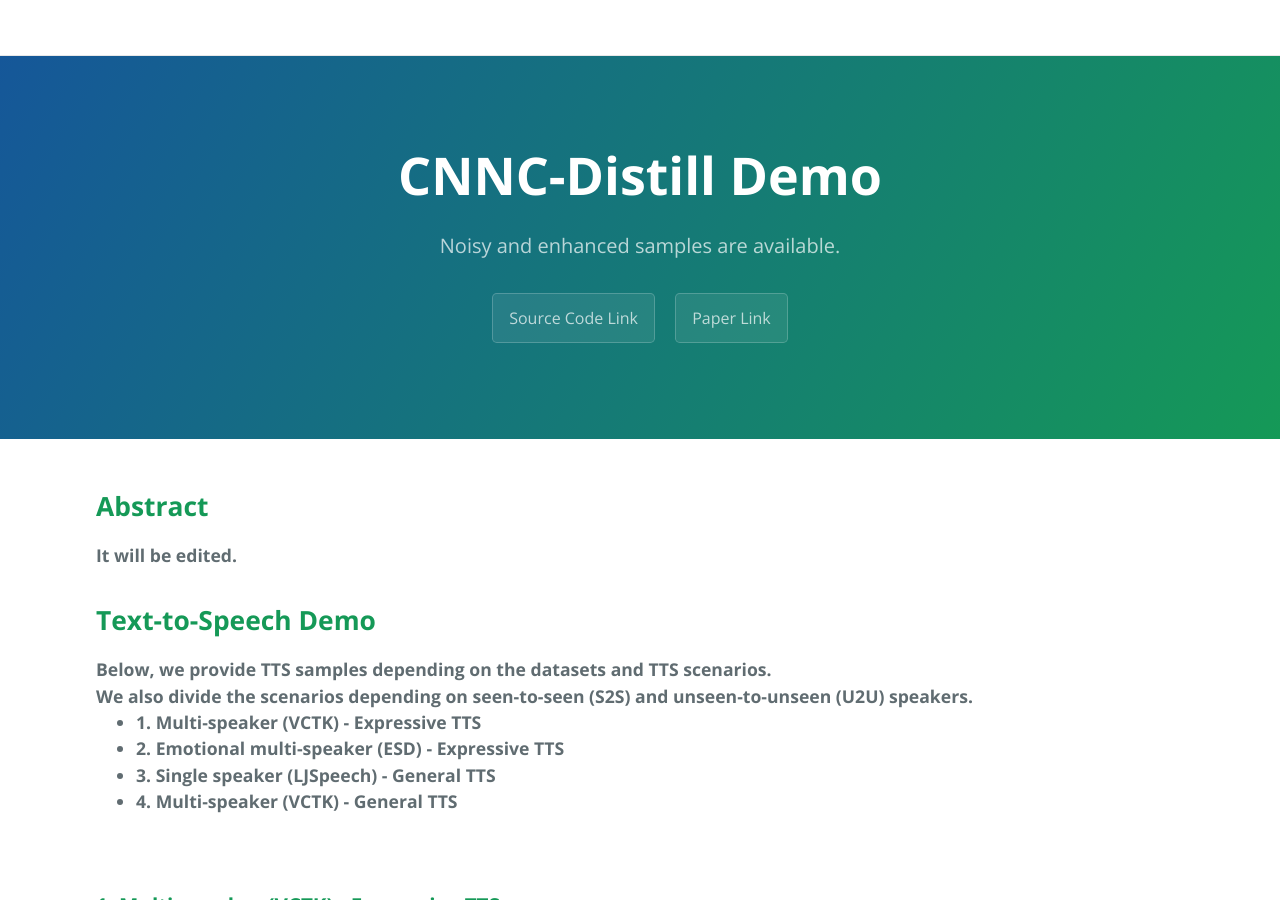
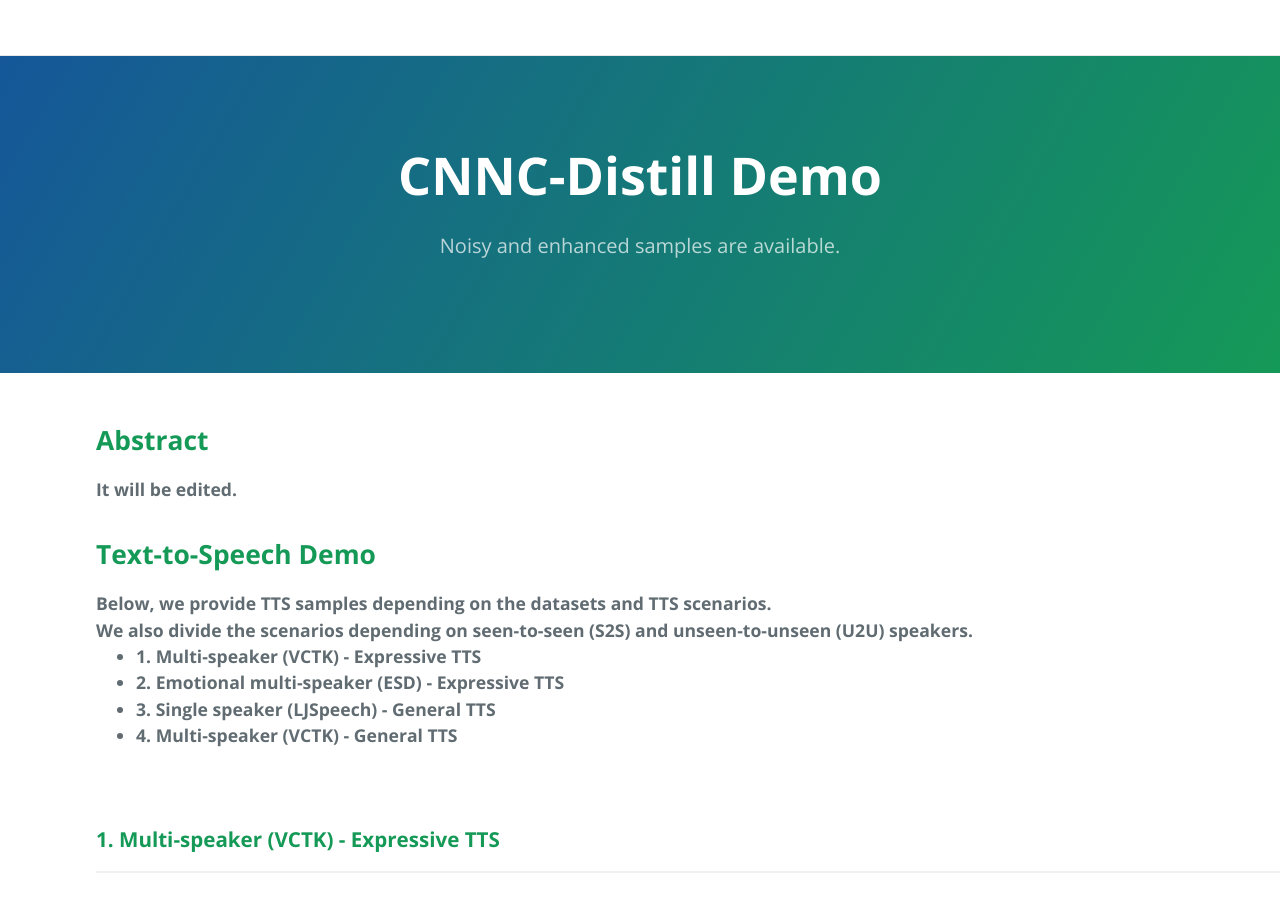
Before and after one commit to winddori2002/CNNC-Distill.github.io, a Jekyll site: the page built from index.md, in a window 1280 px wide and 900 px high. Built offline with Jekyll 4.4.1, drawn with Linux system fonts in a browser that asks for light colours.

Commit message:
Update default.html

```diff
--- a/_layouts/default.html
+++ b/_layouts/default.html
@@ -113,8 +113,8 @@
             <h1 class="project-name">{{ page-title }}</h1>
             <h2 class="project-tagline">{{ page-tagline }}</h2>
             {% if page.layout == 'home' and site.github.is_project_page %}
-            <a href="https://github.com/winddori2002" class="btn">Source Code Link</a>
-            <a href="https://github.com/winddori2002" class="btn">Paper Link</a>
+<!--             <a href="https://github.com/winddori2002" class="btn">Source Code Link</a>
+            <a href="https://github.com/winddori2002" class="btn">Paper Link</a> -->
             {% if site.show_downloads %}
             <a href="{{ site.github.zip_url }}" class="btn">Download .zip</a>
             <a href="{{ site.github.tar_url }}" class="btn">Download .tar.gz</a>
```
